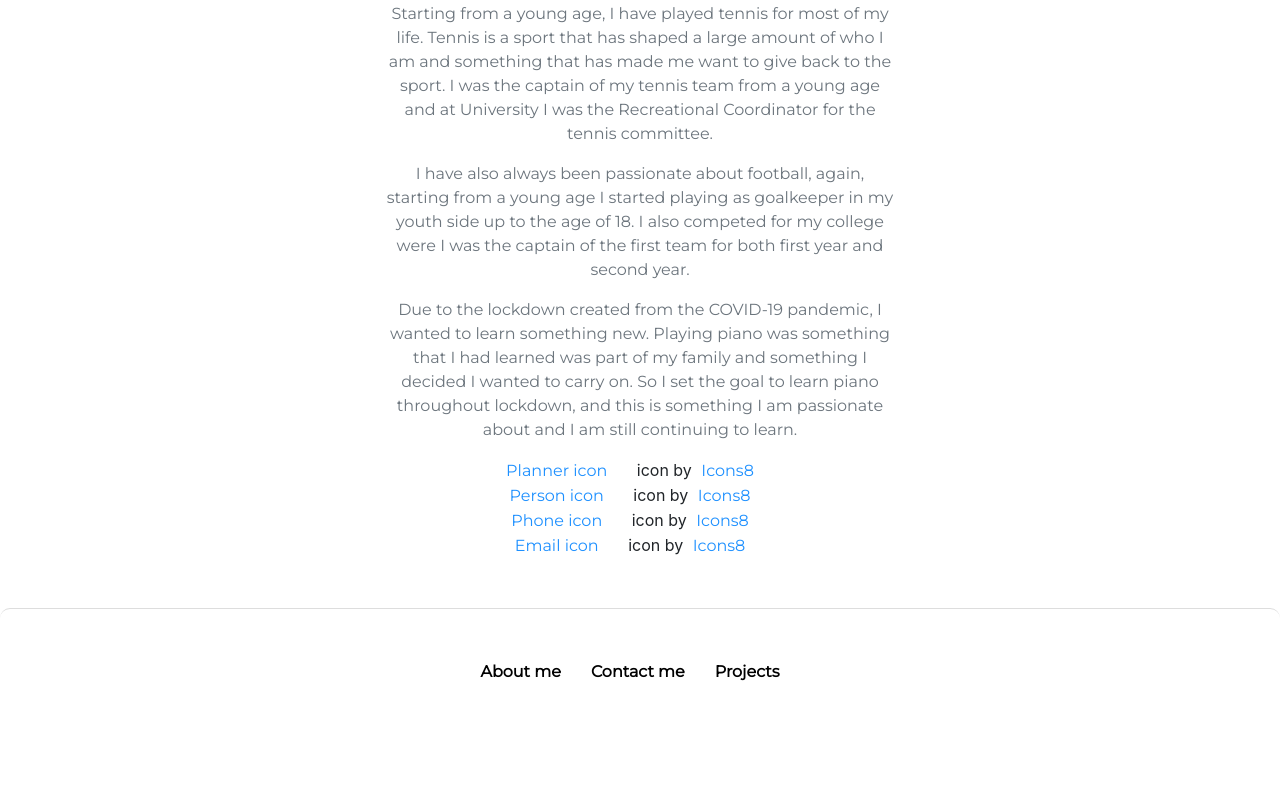
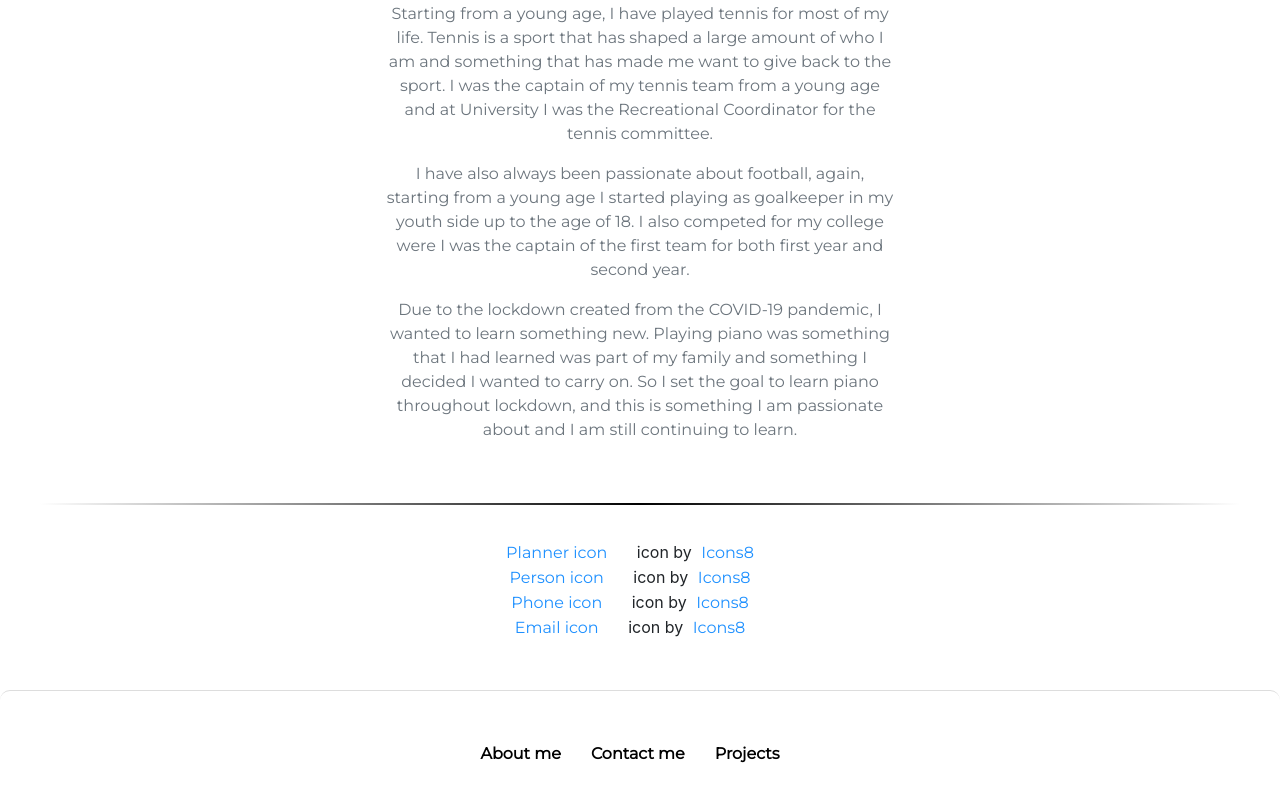
Before and after one commit to jakeshepherd/jakeshepherd.github.io, a React (Create React App) app: page /#/cv in a window 1280 px wide. Shown: the part 1683-2483 px from the top of the page. Before the commit the page ends 2417 px from the top, so only its background shows below. Built offline with nearby package versions, Linux system fonts and the light colour scheme.

Commit message:
Some separators

```diff
--- a/src/Pages/CV.js
+++ b/src/Pages/CV.js
@@ -54,6 +54,7 @@ class CV extends Component {
                 />
                 <ContactInfo />
                 <Hobbies />
+                <span className="spacer"/>
                 <div className={"references"}>
                     <a className={"icon-ref"} target="_blank" href="https://icons8.com/icons/set/planner">Planner icon</a> icon by <a className={"icon-ref"} target="_blank" href="https://icons8.com">Icons8</a>
                     <br />
--- a/src/Pages/Home.js
+++ b/src/Pages/Home.js
@@ -36,7 +36,7 @@ class Home extends Component {
                 </p>
 
                 <ContactButton />
-
+                <span className="spacer"/>
                 <br />
                 <br />
                 <a target="_blank" href="https://icons8.com/icons/set/communication-skill">Communication Skill icon</a> icon by <a target="_blank" href="https://icons8.com">Icons8</a>
```
